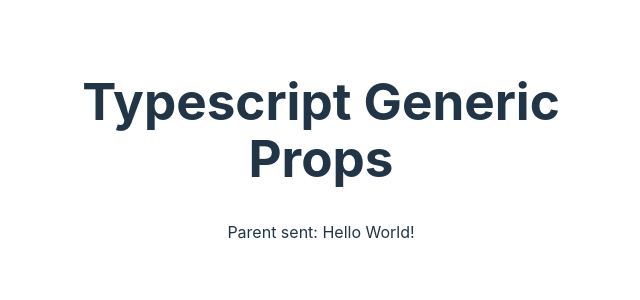
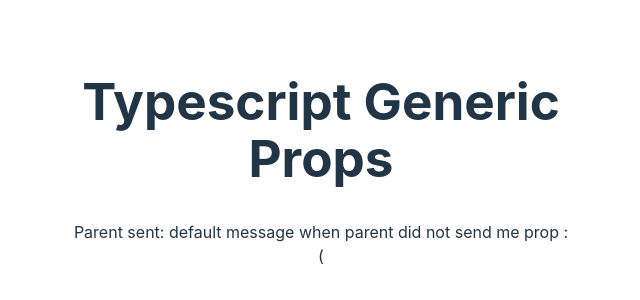
Before and after one commit to alonzojoe/ts-refresher, a Vue app: page / in a window 1280 px wide. Shown: the part 236-536 px from the top of the page, without its empty margins (319-959 px from the left). Built offline with nearby package versions, Linux system fonts and the light colour scheme.

Commit message:
props with default values

```diff
--- a/src/App.vue
+++ b/src/App.vue
@@ -6,7 +6,7 @@ const greetings = ref("Hello  World!");
 </script>
 
 <template>
-  <GenericComp :message="greetings" />
+  <GenericComp />
 </template>
 
 <style scoped>
--- a/src/components/GenericComp.vue
+++ b/src/components/GenericComp.vue
@@ -1,16 +1,32 @@
 <template>
   <div class="box">
     <h1>Typescript Generic Props</h1>
-    <p>Parent sent: {{ message }}</p>
+    <p>Parent sent: {{ props.message }}</p>
   </div>
 </template>
 
 <script setup lang="ts" generic="T extends string">
+// const props = defineProps<{
+//   message: string;
+// }>();
 // const { message = "Parent did not send prop" } = defineProps<{
 //   message: string;
 // }>();
-import { type GenericComp } from "./types";
-defineProps<GenericComp<T>>();
+// import { type GenericComp } from "./types";
+// defineProps<GenericComp<T>>();
+// import type { PropType } from "vue";
+
+// export interface Props {
+//   message: string;
+// }
+
+// defineProps({
+//   message: Object as PropType<Props>,
+// });
+
+const props = withDefaults(defineProps<{ message: string }>(), {
+  message: "default message when parent did not send me prop :(",
+});
 </script>
 
 <style scoped>
```
